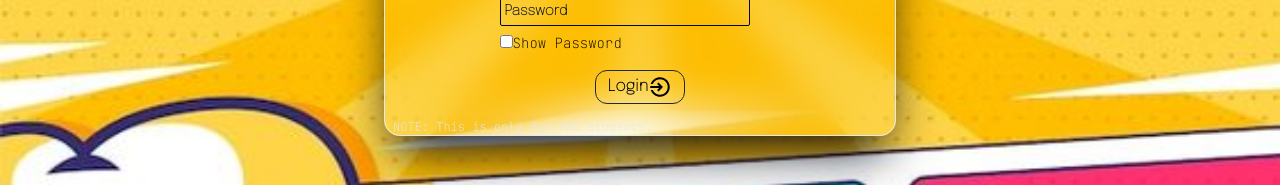
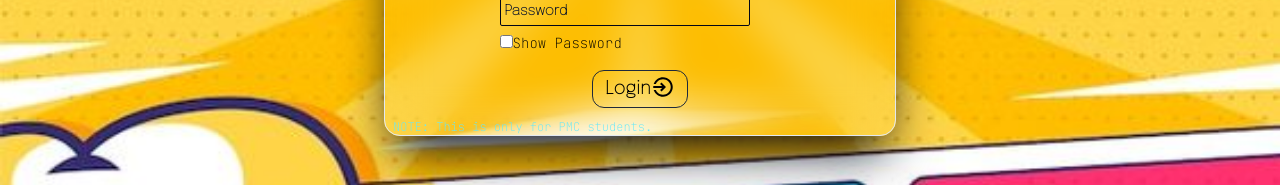
Before and after one commit to Milap-Magar/Complain-Management-System, a React (Create React App) app in the folder Frontend/: page / in a window 1280 px wide. Shown: the part 512-697 px from the top of the page. Built offline with nearby package versions, Linux system fonts and the light colour scheme; the HTML template or start-up script is replaced by a standard one.

Commit message:
Font Styled

```diff
--- a/Frontend/src/pages/Login.page.jsx
+++ b/Frontend/src/pages/Login.page.jsx
@@ -79,7 +79,6 @@ const Login = () => {
               <div className={`cursor-pointer`}>
                 <input
                   type="checkbox"
-                  name=""
                   id=""
                   defaultChecked={isChecked}
                   onClick={handleShowPassword}
@@ -89,7 +88,7 @@ const Login = () => {
               <div className={`flex justify-center items-center`}>
                 <button
                   type="submit"
-                  className={`border rounded-xl bg-afno-300 m-[10px] md:m-3 py-1 px-3 flex border-slate-800 hover:bg-black hover:text-white font-epic font-extrabold text-md`}
+                  className={`border rounded-xl bg-afno-300 m-[10px] md:m-3 py-1 px-3 flex border-slate-800 hover:bg-black hover:text-white font-black font-epic text-lg`}
                 >
                   Login
                   <IoMdLogIn className="w-6 h-6" />
@@ -98,7 +97,7 @@ const Login = () => {
             </div>
           </div>
           <span
-            className={`text-xs font-jet-mono text-slate-200 absolute bottom-0 left-2`}
+            className={`text-xs font-jet-mono text-cyan-300 absolute bottom-0 left-2`}
           >
             NOTE: This is only for PMC students.
           </span>
```
